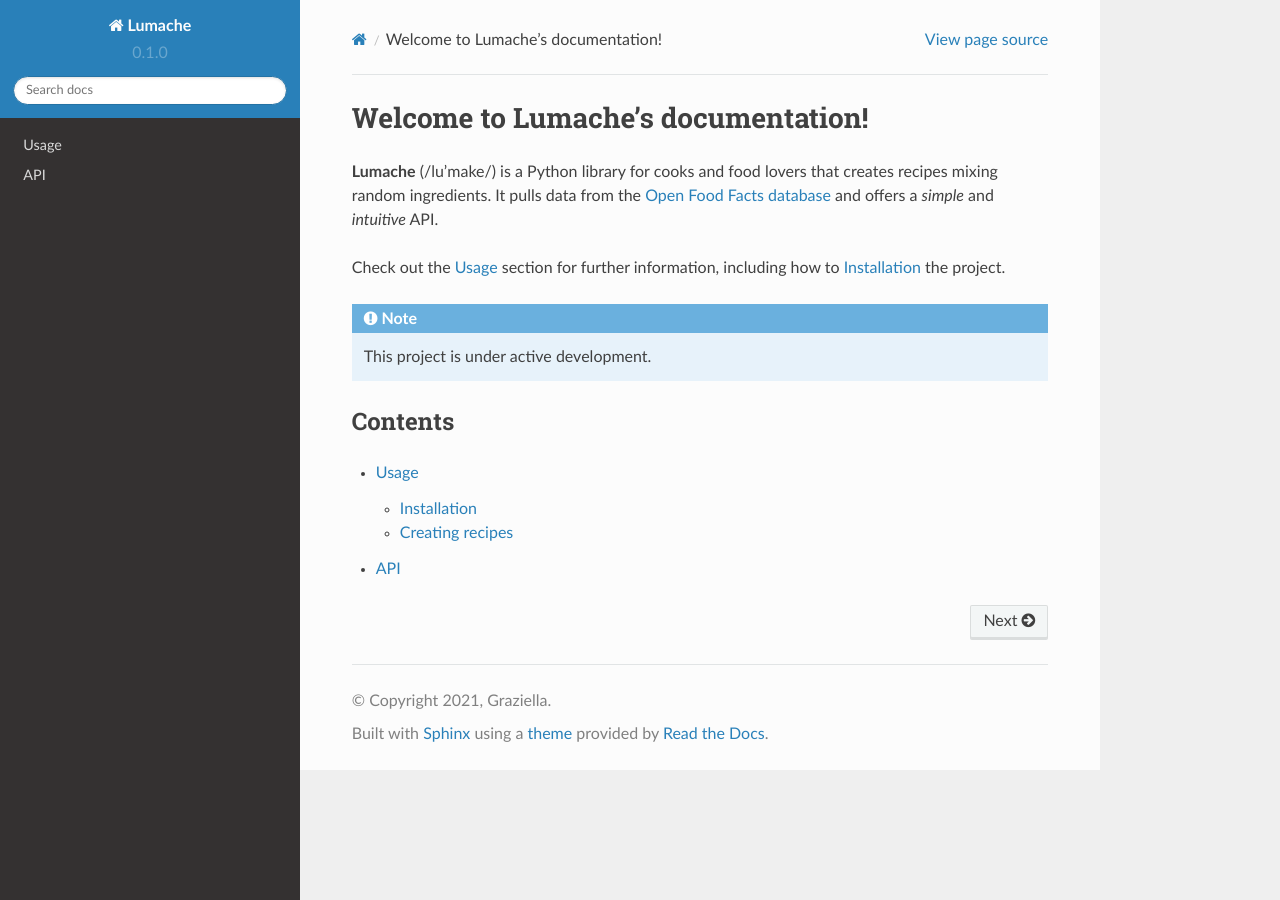
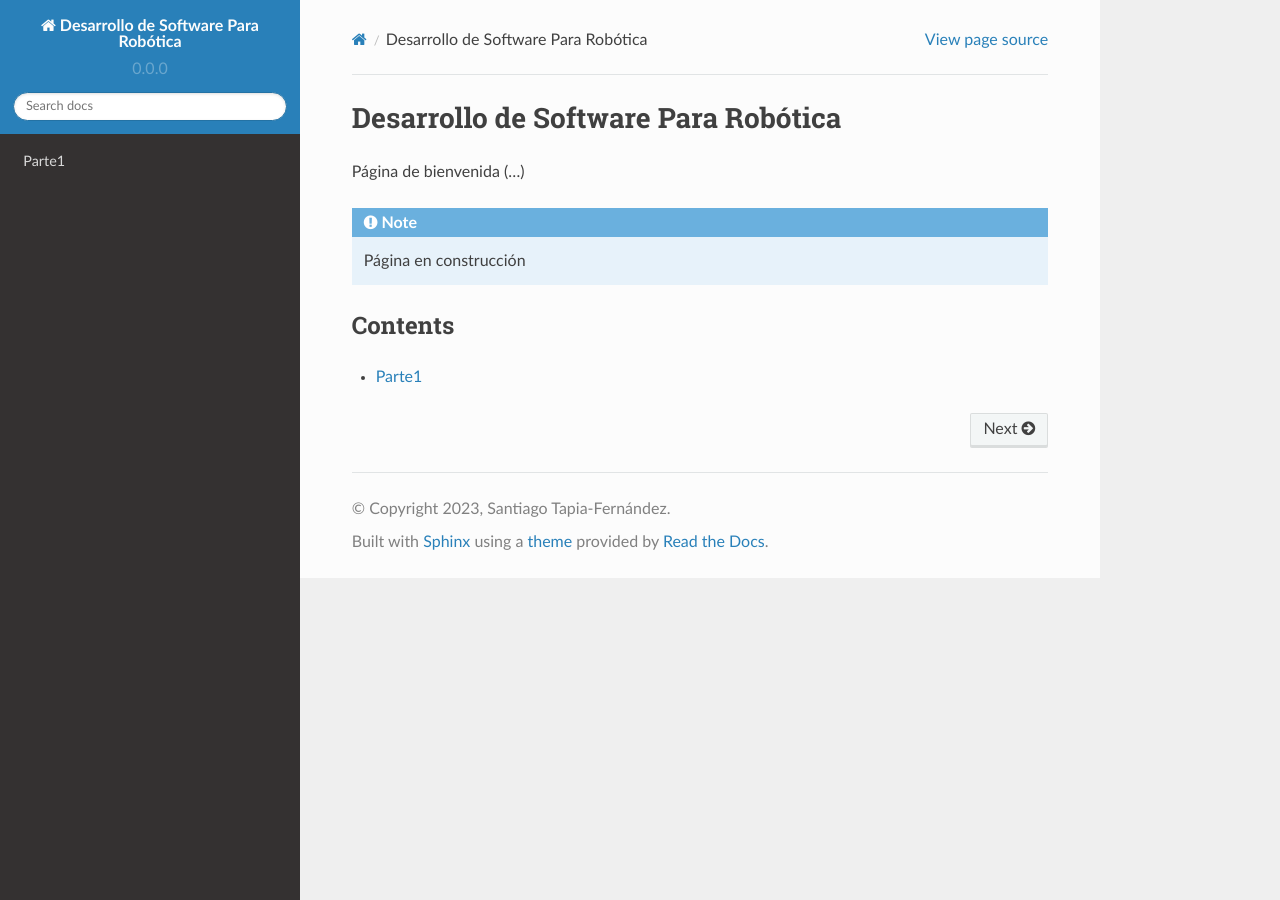
Before and after one commit to dspr-upm-es/dspr-upm-es.github.io, a Sphinx documentation site: the page built from docs/source/index.rst, in a window 1280 px wide. Built offline with Sphinx 7.4.7 and the Read the Docs theme 2.0.0, drawn with Linux system fonts in a browser that asks for light colours.

Commit message:
remove template content

```diff
--- a/docs/source/api.rst
+++ /dev/null
@@ -1,7 +0,0 @@
-API
-===
-
-.. autosummary::
-   :toctree: generated
-
-   lumache
--- a/docs/source/conf.py
+++ b/docs/source/conf.py
@@ -2,12 +2,12 @@
 
 # -- Project information
 
-project = 'Lumache'
-copyright = '2021, Graziella'
-author = 'Graziella'
+project = 'Desarrollo de Software Para Robótica'
+copyright = '2023, Santiago Tapia-Fernández'
+author = 'Santiago Tapia-Fernández'
 
-release = '0.1'
-version = '0.1.0'
+release = '0.0'
+version = '0.0.0'
 
 # -- General configuration
 
--- a/docs/source/index.rst
+++ b/docs/source/index.rst
@@ -1,22 +1,16 @@
-Welcome to Lumache's documentation!
-===================================
+=====================================
+Desarrollo de Software Para Robótica
+=====================================
 
-**Lumache** (/lu'make/) is a Python library for cooks and food lovers
-that creates recipes mixing random ingredients.
-It pulls data from the `Open Food Facts database <https://world.openfoodfacts.org/>`_
-and offers a *simple* and *intuitive* API.
-
-Check out the :doc:`usage` section for further information, including
-how to :ref:`installation` the project.
+Página de bienvenida (...)
 
 .. note::
 
-   This project is under active development.
+   Página en construcción
 
 Contents
 --------
 
 .. toctree::
 
-   usage
-   api
+   parte1
--- /dev/null
+++ b/docs/source/parte1.rst
@@ -0,0 +1,2 @@
+Parte1
+=======
--- a/pyproject.toml
+++ b/pyproject.toml
@@ -3,6 +3,6 @@ requires = ["flit_core >=3.2,<4"]
 build-backend = "flit_core.buildapi"
 
 [project]
-name = "lumache"
-authors = [{name = "Graziella", email = "graziella@lumache"}]
+name = "Desarrollo de Software Para Robótica"
+authors = [{name = "Santiago Tapia-Fernández", email = "santiago.tapia@upm.es"}]
 dynamic = ["version", "description"]
```
Also changed, not shown: docs/source/usage.rst (deleted, +0 -33 lines), 1 other file.
